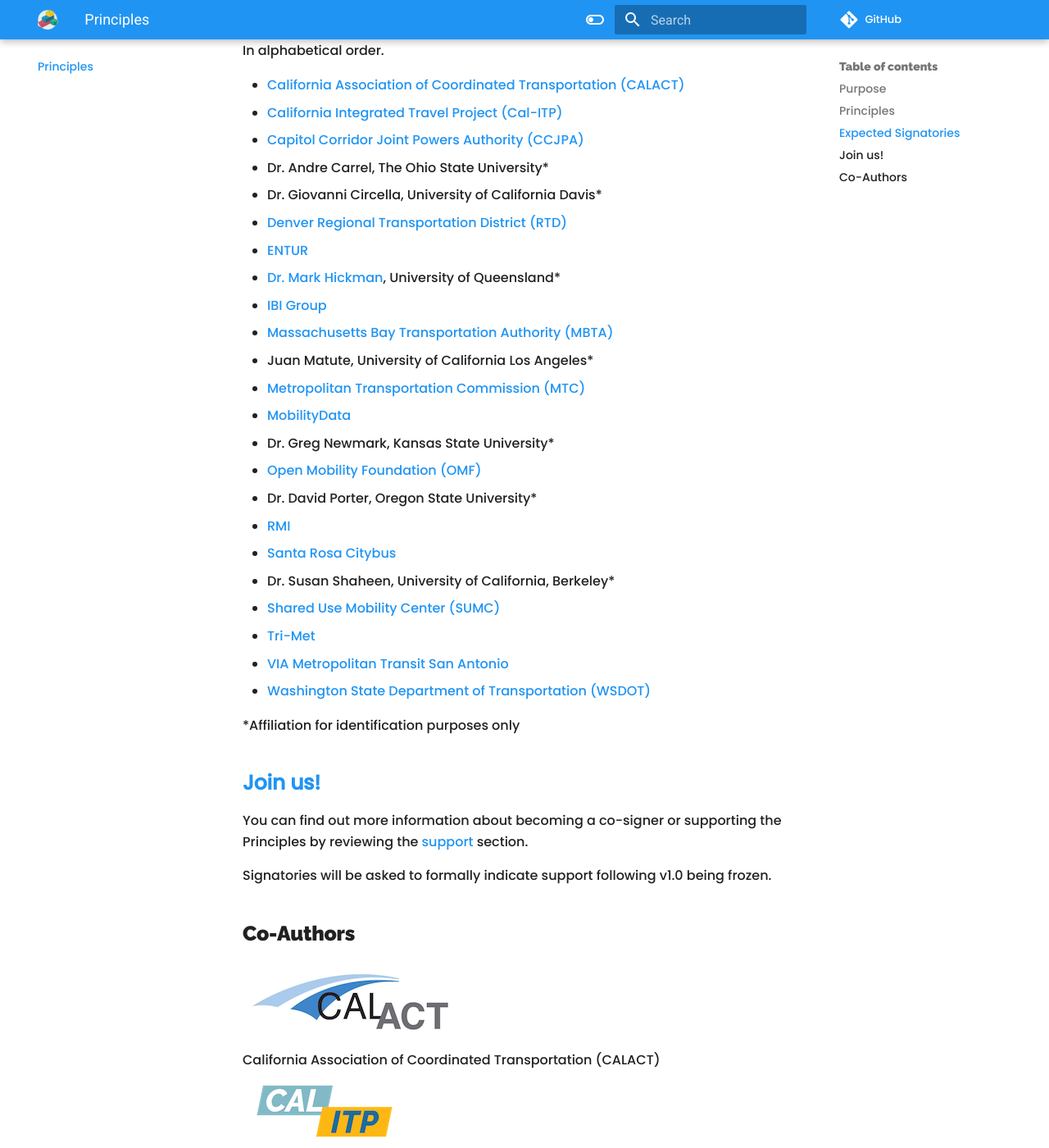
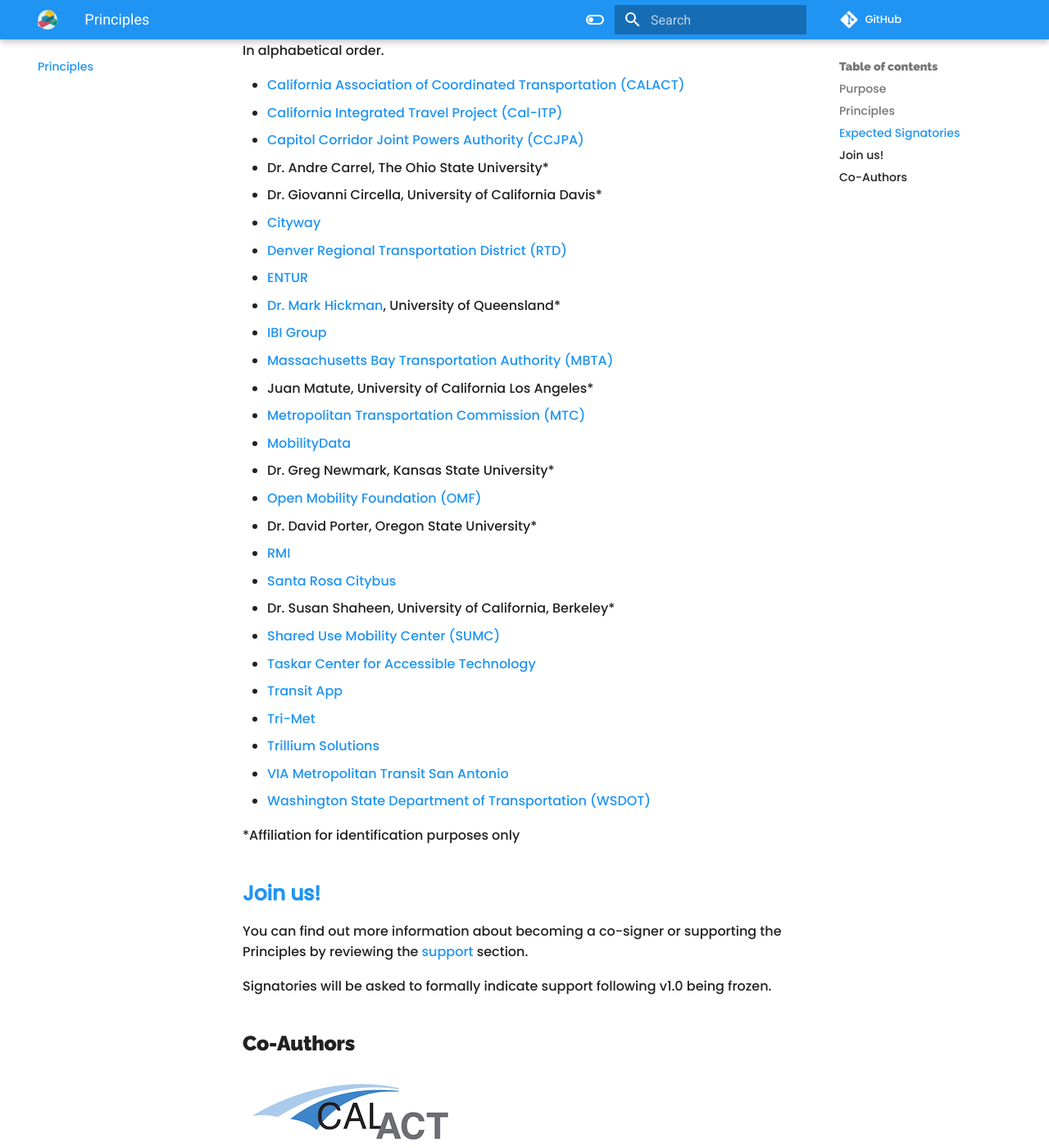
Before and after one commit to interoperable-mobility/principles, an MkDocs documentation site: the page built from docs/index.md, in a window 1280 px wide and 1400 px high, scrolled down 2211 px. Shown: the whole window at 82% size. Built offline with MkDocs 1.6.1 and Material for MkDocs 9.7.7, drawn with Linux system fonts in a browser that asks for light colours; nearby versions of some CDN libraries; comment, search, counter and statistics services are not loaded.

Commit message:
Add Taskar, Transit, Cityway, and Trillium as co-signers

```diff
--- a/docs/index.md
+++ b/docs/index.md
@@ -46,6 +46,7 @@
 - [Capitol Corridor Joint Powers Authority (CCJPA)](http://capitolcorridor.org)
 - Dr. Andre Carrel, The Ohio State University*
 - Dr. Giovanni Circella, University of California Davis*
+- [Cityway](https://cityway.io/)
 - [Denver Regional Transportation District (RTD)](https://www.rtd-denver.com/)
 - [ENTUR](https://entur.no/)
 - [Dr. Mark Hickman](https://researchers.uq.edu.au/researcher/2972), University of Queensland*
@@ -61,7 +62,10 @@
 - [Santa Rosa Citybus](https://srcity.org/1036/Transit-and-CityBus)
 - Dr. Susan Shaheen, University of California, Berkeley*
 - [Shared Use Mobility Center (SUMC)](https://sharedusemobilitycenter.org/)
+- [Taskar Center for Accessible Technology](https://tcat.cs.washington.edu/)
+- [Transit App](http://transitapp.com)
 - [Tri-Met](https://trimet.org/)
+- [Trillium Solutions](https://trilliumtransit.com/)
 - [VIA Metropolitan Transit San Antonio](https://www.viainfo.net/)
 - [Washington State Department of Transportation (WSDOT)](https://wsdot.wa.gov/)
 
```
